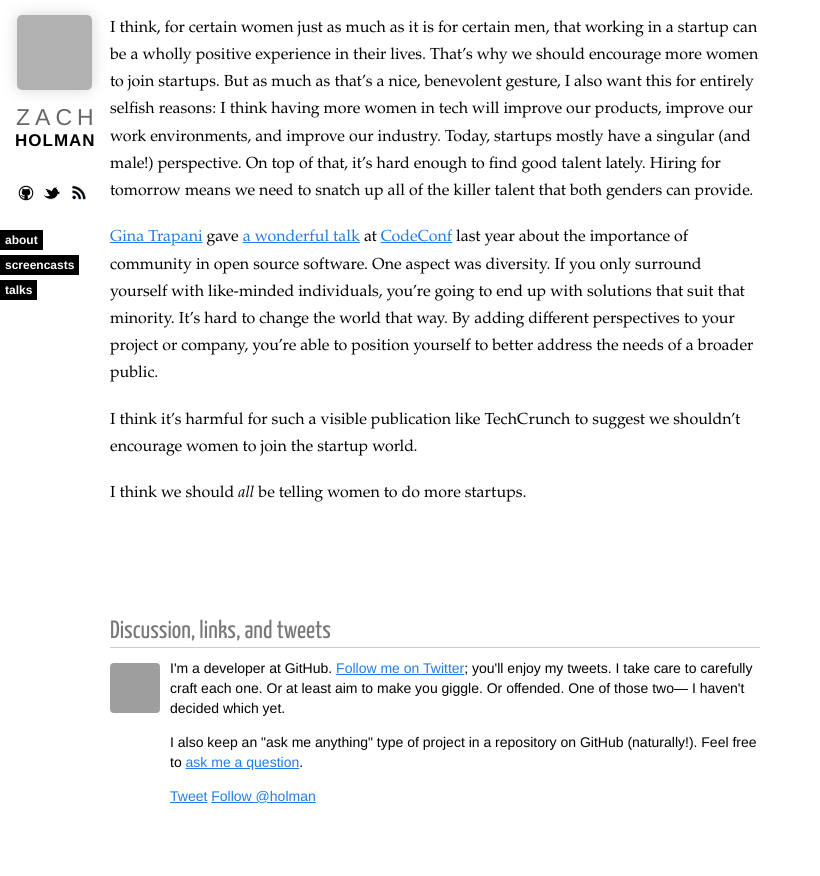
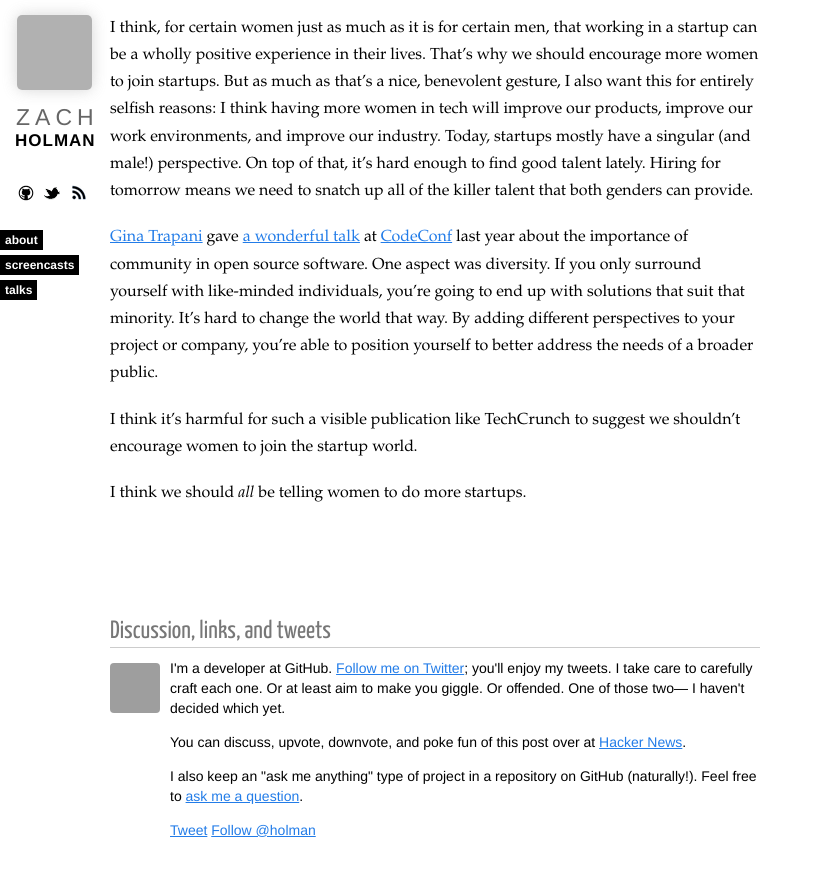
Before and after one commit to broccolini/designertocoder.github.com, a Jekyll site: the page built from _posts/2012-12-12-women-should-do-startups.markdown, in a window 1280 px wide and 900 px high, scrolled down 1905 px, cut to the strip 0-876 px from the top of the window. Shown: the whole strip, without its empty margins (0-820 px from the left). Built offline with Jekyll 4.4.1, drawn with Linux system fonts in a browser that asks for light colours; nearby versions of some CDN libraries; Markdown is read by kramdown in place of the engine named in the settings; comment, search, counter and statistics services are not loaded; some of the changed lines change nothing that is shown; grey boxes are pictures that could not be loaded.

Commit message:
a wild hn appears

```diff
--- a/_posts/2012-12-12-women-should-do-startups.markdown
+++ b/_posts/2012-12-12-women-should-do-startups.markdown
@@ -1,6 +1,7 @@
 ---
 layout: post
 title: Women Should Do Startups
+hn: http://news.ycombinator.com/item?id=3344958
 ---
 
 Yesterday Penelope Trunk wrote a guest post on TechCrunch that told us all to "[Stop Telling Women To Do Startups][crunch]".
```
